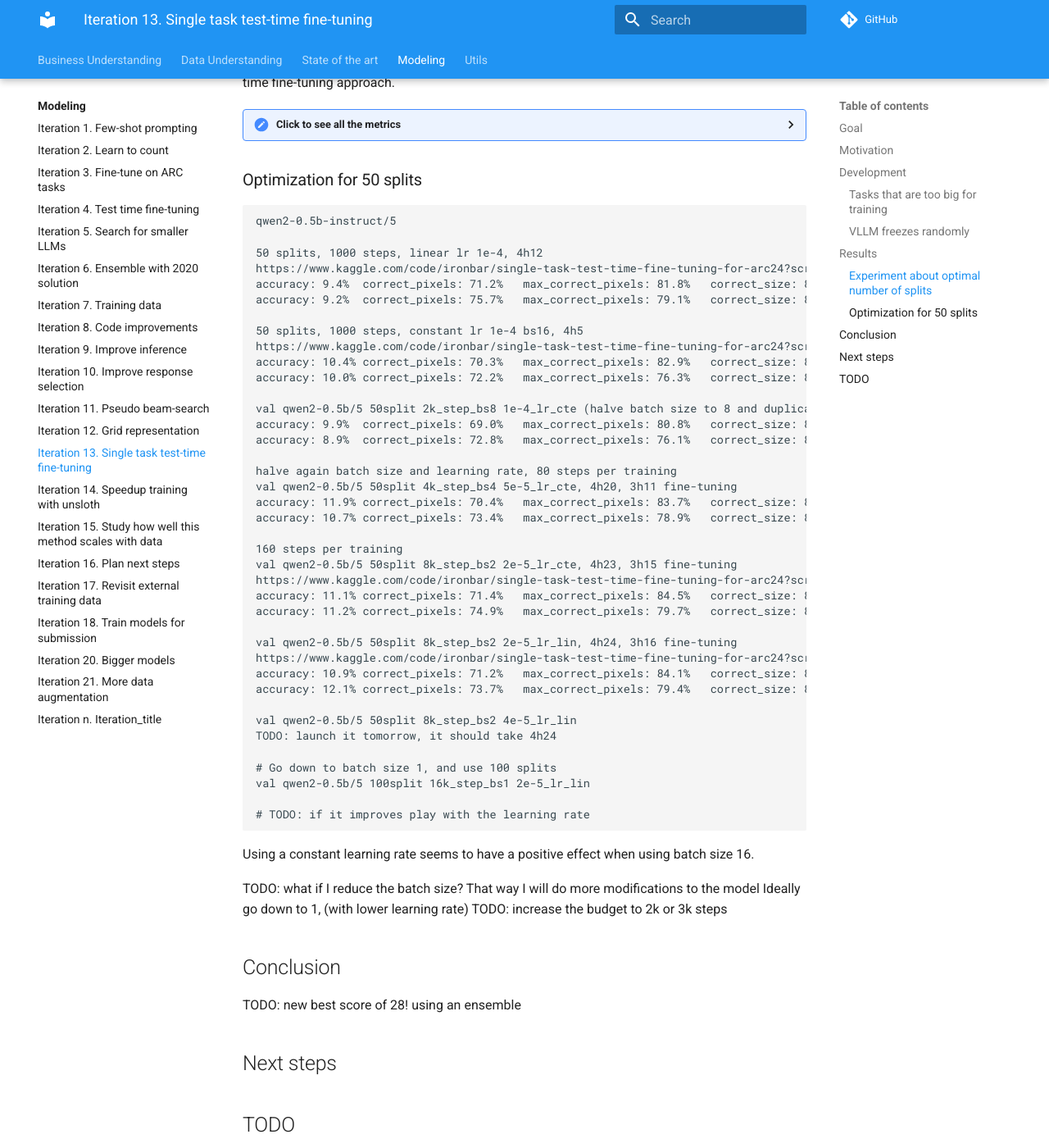
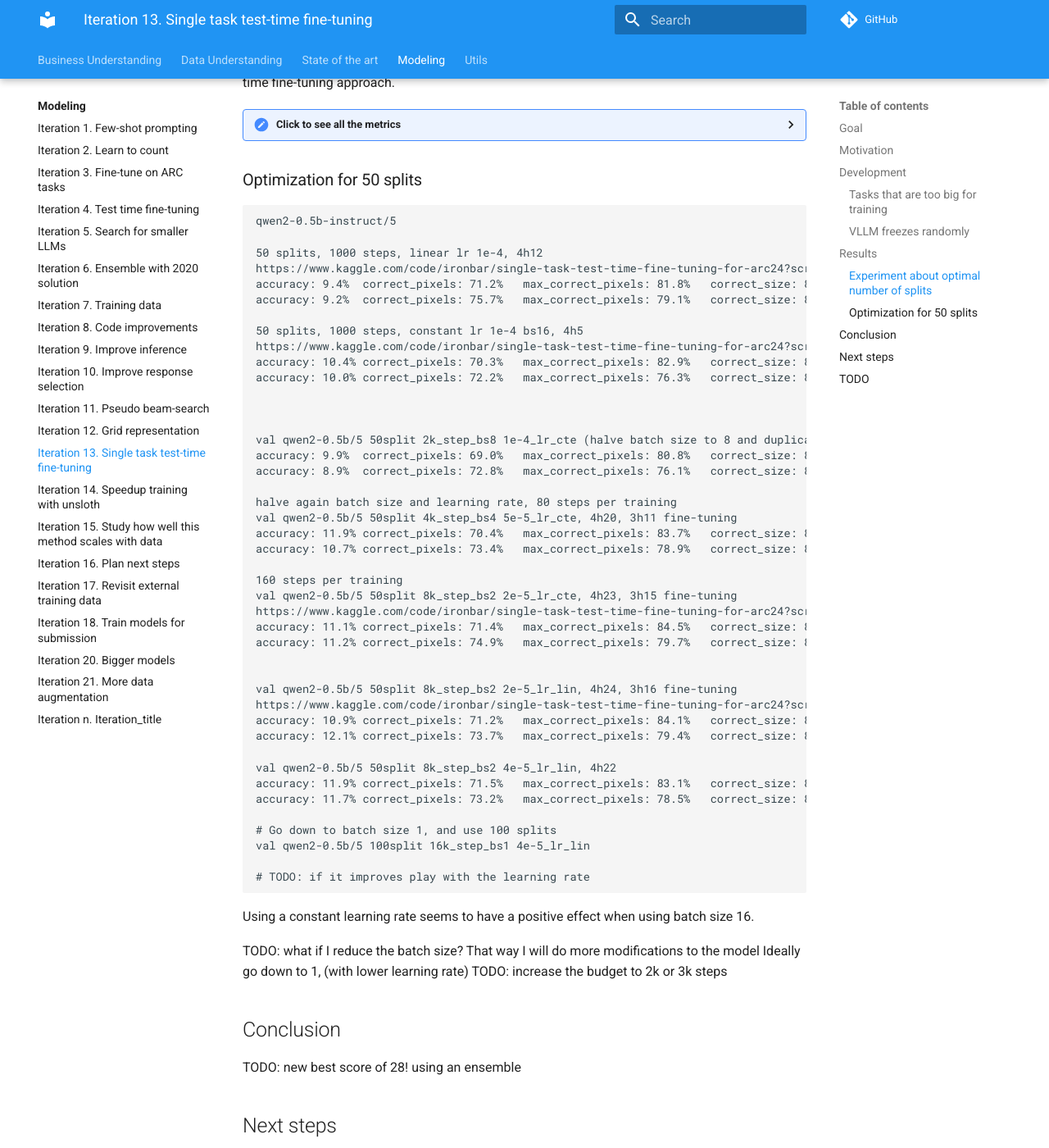
Before and after one commit to zhengjunyao-work/arc24, an MkDocs documentation site: the page built from docs/modeling/Iteration_13_single_task_ttft.md, in a window 1280 px wide and 1400 px high, scrolled down 2708 px. Shown: the whole window at 82% size. Built offline with MkDocs 1.6.1 and Material for MkDocs 9.7.7, drawn with Linux system fonts in a browser that asks for light colours; comment, search, counter and statistics services are not loaded.

Commit message:
documented results

````diff
--- a/docs/modeling/Iteration_13_single_task_ttft.md
+++ b/docs/modeling/Iteration_13_single_task_ttft.md
@@ -139,6 +139,8 @@
 accuracy: 10.4%	correct_pixels: 70.3%	max_correct_pixels: 82.9%	correct_size: 83.9%	any_correct_size: 87.0%	pass_64: 29.5%	unanswered: 4.0%
 accuracy: 10.0%	correct_pixels: 72.2%	max_correct_pixels: 76.3%	correct_size: 85.0%	any_correct_size: 87.0%	pass_2: 20.0%	unanswered: 1.0%
 
+
+
 val qwen2-0.5b/5 50split 2k_step_bs8 1e-4_lr_cte (halve batch size to 8 and duplicate steps to 2000), 4h14, 3h8 fine-tuning (1h inference, so around 1-2 minutes per split)
 accuracy: 9.9%	correct_pixels: 69.0%	max_correct_pixels: 80.8%	correct_size: 82.0%	any_correct_size: 84.5%	pass_n: 33.5%	unanswered: 3.2%
 accuracy: 8.9%	correct_pixels: 72.8%	max_correct_pixels: 76.1%	correct_size: 85.2%	any_correct_size: 85.7%	pass_2: 17.9%	unanswered: 0.0%
@@ -154,16 +156,18 @@
 accuracy: 11.1%	correct_pixels: 71.4%	max_correct_pixels: 84.5%	correct_size: 85.0%	any_correct_size: 88.0%	pass_n: 33.5%	unanswered: 3.3%
 accuracy: 11.2%	correct_pixels: 74.9%	max_correct_pixels: 79.7%	correct_size: 86.7%	any_correct_size: 88.8%	pass_2: 22.4%	unanswered: 0.5%
 
+
 val qwen2-0.5b/5 50split 8k_step_bs2 2e-5_lr_lin, 4h24, 3h16 fine-tuning
 https://www.kaggle.com/code/ironbar/single-task-test-time-fine-tuning-for-arc24?scriptVersionId=195800246
 accuracy: 10.9%	correct_pixels: 71.2%	max_correct_pixels: 84.1%	correct_size: 84.9%	any_correct_size: 88.0%	pass_n: 35.0%	unanswered: 3.1%
 accuracy: 12.1%	correct_pixels: 73.7%	max_correct_pixels: 79.4%	correct_size: 85.6%	any_correct_size: 87.9%	pass_2: 24.2%	unanswered: 1.3%
 
-val qwen2-0.5b/5 50split 8k_step_bs2 4e-5_lr_lin
-TODO: launch it tomorrow, it should take 4h24
+val qwen2-0.5b/5 50split 8k_step_bs2 4e-5_lr_lin, 4h22
+accuracy: 11.9%	correct_pixels: 71.5%	max_correct_pixels: 83.1%	correct_size: 84.7%	any_correct_size: 87.0%	pass_n: 38.0%	unanswered: 3.3%
+accuracy: 11.7%	correct_pixels: 73.2%	max_correct_pixels: 78.5%	correct_size: 85.2%	any_correct_size: 87.8%	pass_2: 23.5%	unanswered: 1.0%
 
 # Go down to batch size 1, and use 100 splits
-val qwen2-0.5b/5 100split 16k_step_bs1 2e-5_lr_lin
+val qwen2-0.5b/5 100split 16k_step_bs1 4e-5_lr_lin
 
 # TODO: if it improves play with the learning rate
 ```
````
